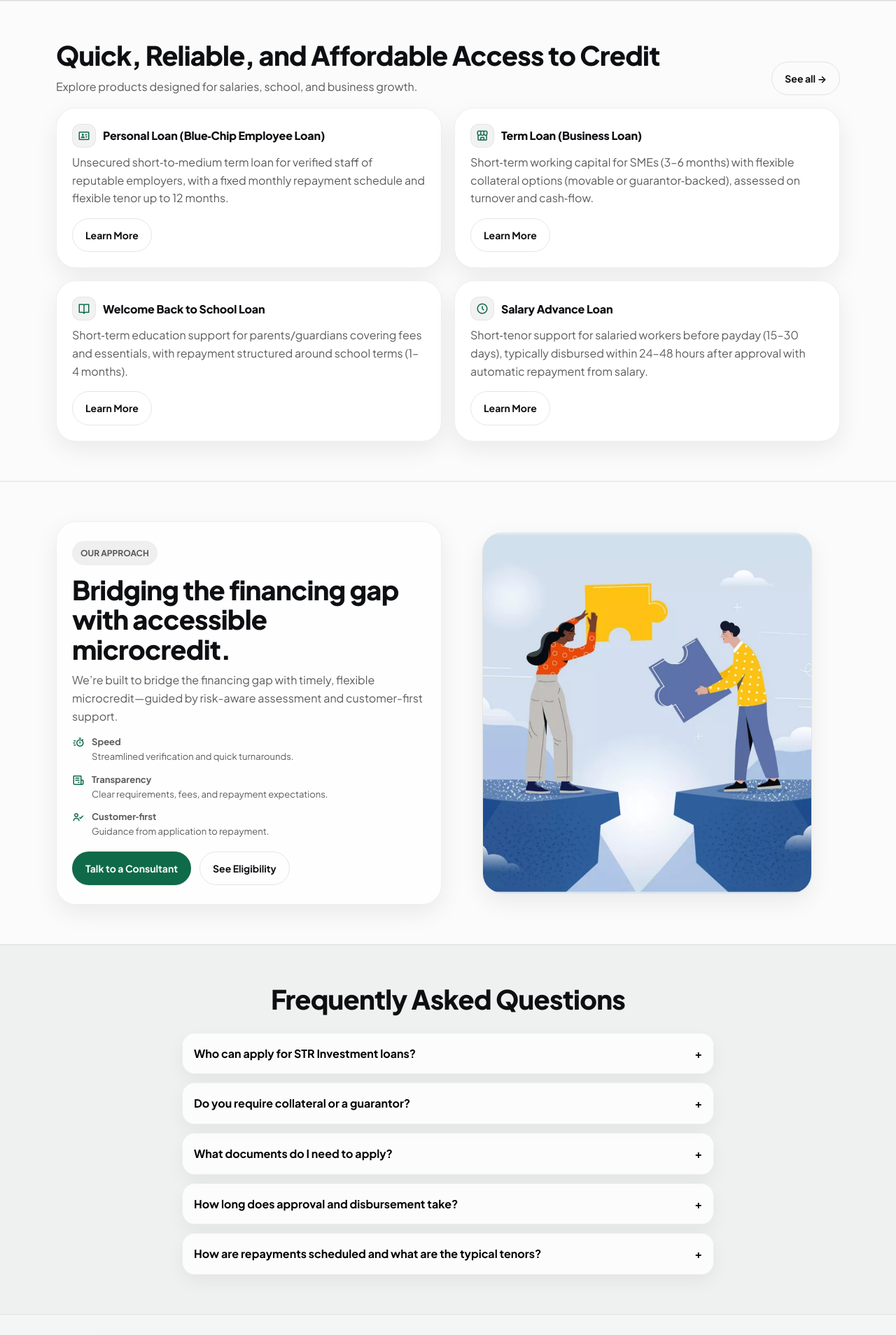
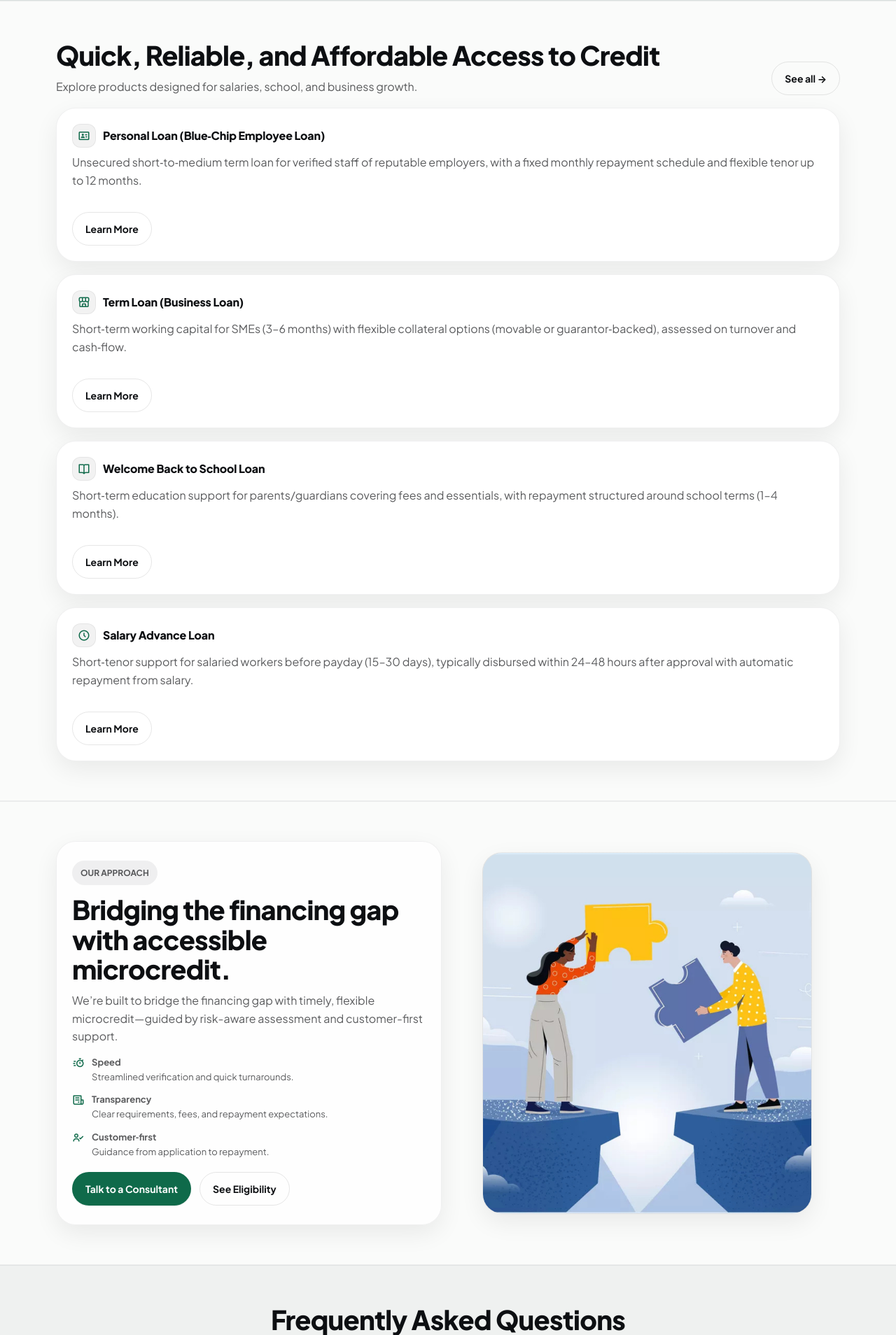
Before and after one commit to teelake/str-investment, a PHP site: page / in a window 1280 px wide. Shown: the part 1440-3348 px from the top of the page at 70% size. Run offline with PHP 8.4, Linux system fonts and the light colour scheme; some libraries are stand-ins or nearby versions.

Commit message:
newlu done

```diff
--- a/assets/styles.css
+++ b/assets/styles.css
@@ -531,6 +531,10 @@ i.bx, i.fa, i.fa-solid, i.fa-regular, i.fa-brands{
 .loans.equal{
   grid-template-columns: 1fr 1fr;
 }
+/* Homepage: one loan card per row (does not affect /loans page) */
+.loans.loans--stack{
+  grid-template-columns: 1fr;
+}
 .loans.featured .loan-big,
 .loans.featured .loan-side{
   min-height: 240px;
--- a/index.php
+++ b/index.php
@@ -311,7 +311,7 @@
             <a class="btn ghost" href="loans">See all →</a>
           </div>
 
-          <div class="loans equal">
+          <div class="loans equal loans--stack">
             <article class="loan-big">
               <div>
                 <div class="title-row">
```
